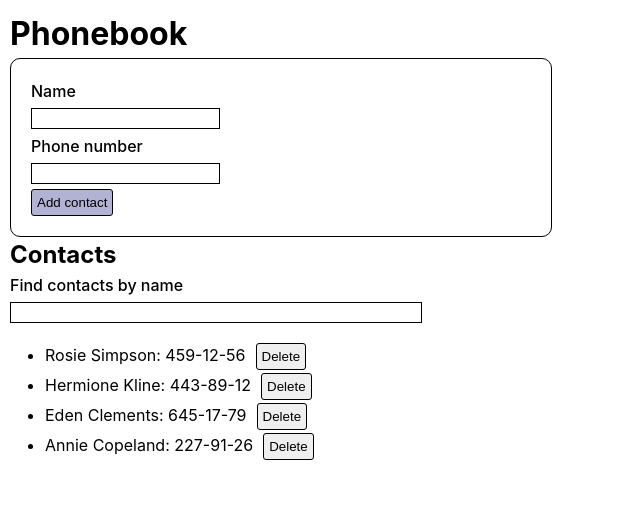
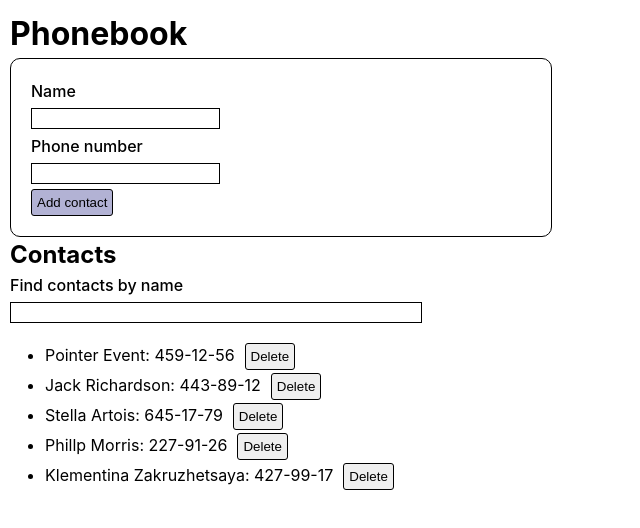
Before and after one commit to abdeev/goit-react-hw-03-phonebook, a React (Create React App) app: page / in a window 1280 px wide. Shown: the top 528 px of the page, without its empty margins (0-640 px from the left). Built offline with nearby package versions, Linux system fonts and the light colour scheme.

Commit message:
adding localStorage to App

```diff
--- a/src/components/App/App.jsx
+++ b/src/components/App/App.jsx
@@ -4,27 +4,45 @@ import Filter from '../Filter/Filter';
 import ContactsList from '../ContactsList/ContactsList';
 import css from './App.module.css';
 
+const LOCALSTORAGE_KEY = 'user-phonebook';
 
 export default class App extends Component {
   state = {
     contacts: [
-            {id: 'id-1', name: 'Rosie Simpson', number: '459-12-56'},
-            {id: 'id-2', name: 'Hermione Kline', number: '443-89-12'},
-            {id: 'id-3', name: 'Eden Clements', number: '645-17-79'},
-            {id: 'id-4', name: 'Annie Copeland', number: '227-91-26'},
+      { id: 'id-1', name: 'Pointer Event', number: '459-12-56' },
+      { id: 'id-2', name: 'Jack Richardson', number: '443-89-12' },
+      { id: 'id-3', name: 'Stella Artois', number: '645-17-79' },
+      { id: 'id-4', name: 'Phillp Morris', number: '227-91-26' },
+      { id: 'id-5', name: 'Klementina Zakruzhetsaya', number: '427-99-17' },
     ],
-        name: '',
-        number: '',
-        filter: ''
+    filter: '',
+  };
+  componentDidMount() {
+    const localData = localStorage.getItem(LOCALSTORAGE_KEY);
+    if (localData) {
+      this.setState({ contacts: JSON.parse(localData) })
+    }
   }
 
-    formSubmitHandler = (data) => {
-        if (this.state.contacts.some(({ name }) => name === data.name)) {alert(`${data.name} is already in contacts!`);
+  componentDidUpdate(_, prevState) {
+    if (prevState.contacts.length !== this.state.contacts.length) {
+      localStorage.setItem(
+        LOCALSTORAGE_KEY,
+        JSON.stringify(this.state.contacts)
+      );
+      // console.log(JSON.parse(localStorage.getItem(LOCALSTORAGE_KEY)));
+    }
+  }
+
+  formSubmitHandler = data => {
+    if (this.state.contacts.some(({ name }) => name === data.name)) {
+      alert(`${data.name} is already in contacts!`);
       return;
     }
     this.setState(prev => ({ contacts: [...prev.contacts, data] }));
   };
-    handleFilter = e => {this.setState({ filter: e.currentTarget.value });
+  handleFilter = e => {
+    this.setState({ filter: e.currentTarget.value });
   };
   handleDeleteContact = id => {
     this.setState(prev => ({
@@ -33,20 +51,20 @@ export default class App extends Component {
   };
   render() {
     const { contacts, filter } = this.state;
-        const filteredContacts = contacts.filter(({ name }) => name.toLowerCase().includes(filter.toLowerCase()));
+    const filteredContacts = contacts.filter(({ name }) =>
+      name.toLowerCase().includes(filter.toLowerCase())
+    );
     return (
       <div className={css.section}>
         <h1 className={css.header}>Phonebook</h1>
         <ContactForm submitProps={this.formSubmitHandler} />
         <h2 className={css.header}>Contacts</h2>
-          <Filter
-                    filter={filter}
-                    onFilter={this.handleFilter}
-          />
+        <Filter filter={filter} onFilter={this.handleFilter} />
         <ContactsList
           contacts={filteredContacts}
           handleDeleteCard={this.handleDeleteContact}
         />
       </div>
-      )}
-};
+    );
+  }
+}
--- a/src/components/Form/Form.jsx
+++ b/src/components/Form/Form.jsx
@@ -1,7 +1,6 @@
 import { Component } from "react";
 import { nanoid } from 'nanoid';
 import css from './Form.module.css';
-
 
 class ContactForm extends Component {
     state = {
@@ -11,12 +10,10 @@ class ContactForm extends Component {
     }
     handleChange = e => {
         this.setState({ id: nanoid(), [e.currentTarget.name]: e.currentTarget.value });
-
     };
     onButtonSubmit = (e) => {
         e.preventDefault();
         this.props.submitProps(this.state);
-
         this.reset();
     };
     reset = () => {
@@ -40,8 +37,6 @@ class ContactForm extends Component {
                 />
                 </label>
 
-
-
                 <label className={css.label} htmlFor="number">
                     Phone number
                     <input
```
Lines whose indentation alone changed are shown as unchanged.
